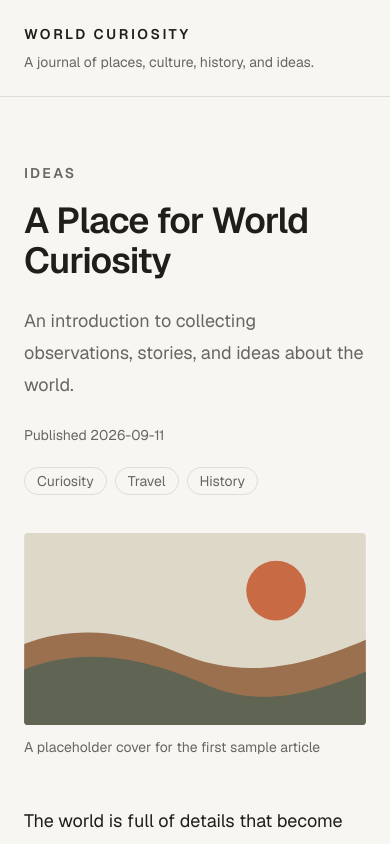
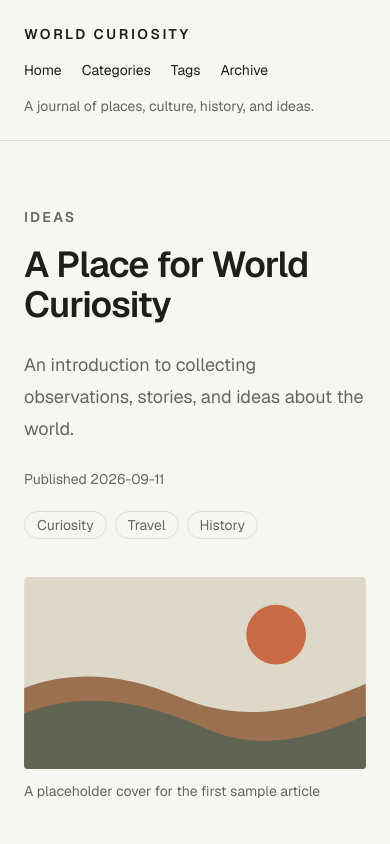
Before and after one commit to Iamgauravtyagii/world-curiosity, a Next.js app: page /articles/a-place-for-world-curiosity in a window 390 px wide. Shown: the top 844 px of the page. Built offline with nearby package versions, Linux system fonts and the light colour scheme.

Commit message:
feat: add navigation and responsive images

```diff
--- a/src/app/articles/[slug]/page.tsx
+++ b/src/app/articles/[slug]/page.tsx
@@ -64,6 +64,7 @@ export default async function ArticlePage({
           className="aspect-video w-full rounded-sm object-cover"
           height={900}
           priority
+          sizes="(min-width: 1024px) 688px, (min-width: 640px) calc(100vw - 5rem), calc(100vw - 3rem)"
           src={coverImage.src}
           width={1600}
         />
--- a/src/app/page.tsx
+++ b/src/app/page.tsx
@@ -36,6 +36,7 @@ export default async function Home() {
                     alt={article.frontmatter.coverImage.alt}
                     className="aspect-video w-full rounded-sm object-cover transition-opacity group-hover:opacity-85"
                     height={900}
+                    sizes="(min-width: 1280px) 516px, (min-width: 640px) 50vw, 100vw"
                     src={article.frontmatter.coverImage.src}
                     width={1600}
                   />
--- a/src/components/site-header.tsx
+++ b/src/components/site-header.tsx
@@ -3,14 +3,40 @@ import Link from "next/link";
 export function SiteHeader() {
   return (
     <header className="border-b border-black/10">
-      <div className="mx-auto flex w-full max-w-6xl flex-col gap-2 px-6 py-6 sm:flex-row sm:items-center sm:justify-between sm:px-10">
+      <div className="mx-auto w-full max-w-6xl px-6 py-6 sm:px-10">
+        <div className="flex flex-col gap-4 sm:flex-row sm:items-center sm:justify-between">
           <Link
             className="text-sm font-semibold uppercase tracking-[0.18em]"
             href="/"
           >
             World Curiosity
           </Link>
-        <p className="text-sm text-muted">
+          <nav aria-label="Primary navigation">
+            <ul className="flex flex-wrap gap-x-5 gap-y-2 text-sm">
+              <li>
+                <Link className="hover:underline" href="/">
+                  Home
+                </Link>
+              </li>
+              <li>
+                <Link className="hover:underline" href="/categories">
+                  Categories
+                </Link>
+              </li>
+              <li>
+                <Link className="hover:underline" href="/tags">
+                  Tags
+                </Link>
+              </li>
+              <li>
+                <Link className="hover:underline" href="/archive">
+                  Archive
+                </Link>
+              </li>
+            </ul>
+          </nav>
+        </div>
+        <p className="mt-4 text-sm text-muted">
           A journal of places, culture, history, and ideas.
         </p>
       </div>
```
Also changed, not shown: 2 other files (tests, documents, lock files or other folders). Lines whose indentation alone changed are shown as unchanged.
